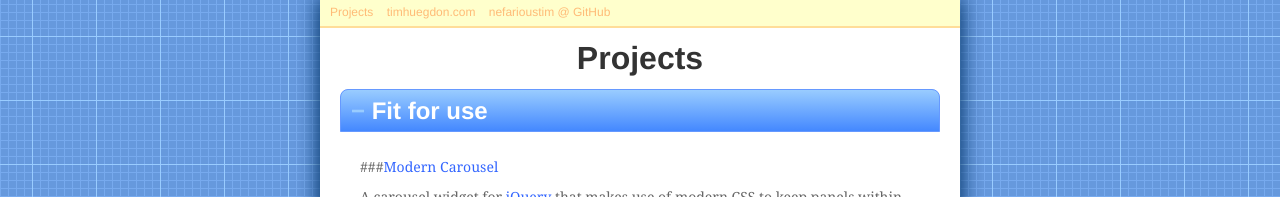
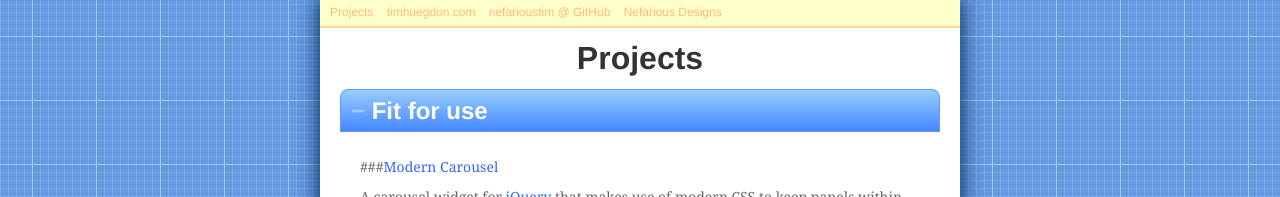
Before and after one commit to nefarioustim/nefarioustim.github.com, a Jekyll site: the page built from index.md, in a window 1280 px wide. Shown: the top 197 px of the page. Built offline with Jekyll 4.4.1, drawn with Linux system fonts in a browser that asks for light colours; Markdown is read by kramdown in place of the engine named in the settings.

Commit message:
Added another navigation link.

```diff
--- a/_includes/nav.html
+++ b/_includes/nav.html
@@ -1,7 +1,8 @@
 <nav>
     <ul>
         <li><a href="/" rel="home">Projects</a></li>
-        <li><a href="http://timhuegdon.com" rel="me">timhuegdon.com</a></li>
-		<li><a href="http://github.com/nefarioustim" rel="me">nefarioustim @ GitHub</a></li>
+        <li class="elsewhere"><a href="http://timhuegdon.com" rel="me">timhuegdon.com</a></li>
+		<li class="elsewhere"><a href="http://github.com/nefarioustim" rel="me">nefarioustim @ GitHub</a></li>
+		<li class="elsewhere"><a href="http://nefariousdesigns.co.uk" rel="me">Nefarious Designs</a></li>
     </ul>
 </nav>
--- a/a/c/site.css
+++ b/a/c/site.css
@@ -50,6 +50,9 @@ nav li {
     margin-right: 10px;
     *display: inline;
     *zoom: 1;
+}
+nav li.elsewhere {
+    text-align: right;
 }
 
 a:link,
```
